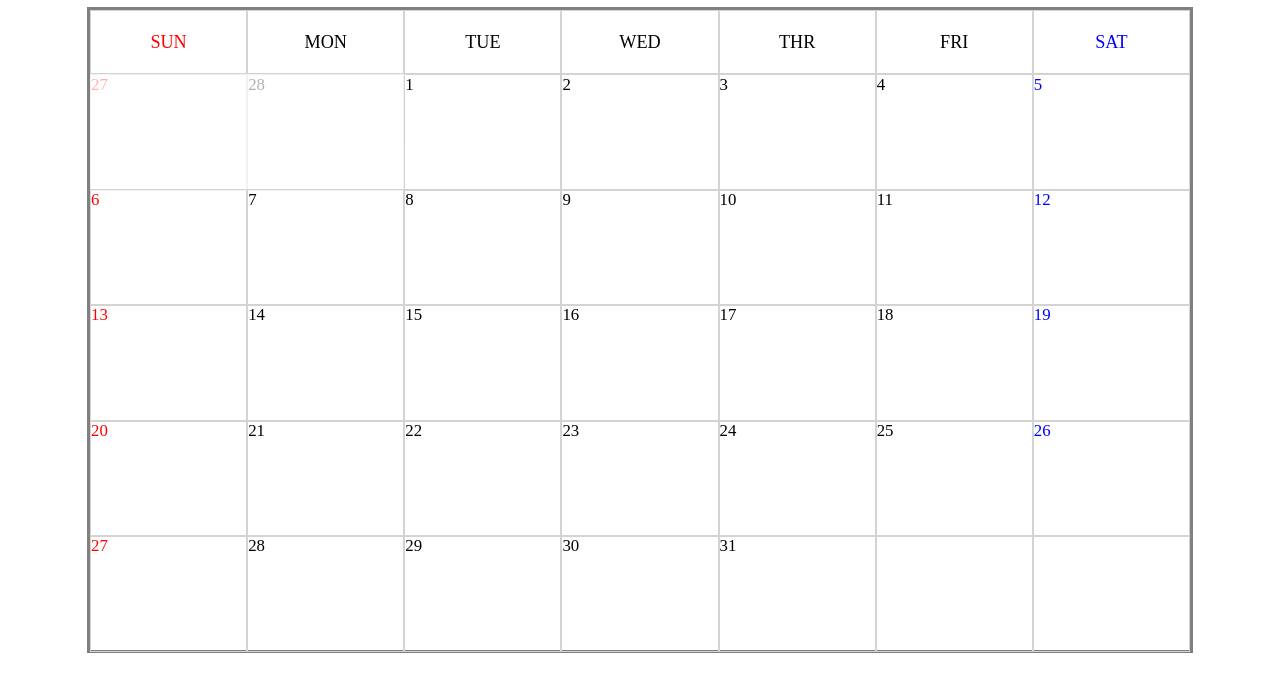
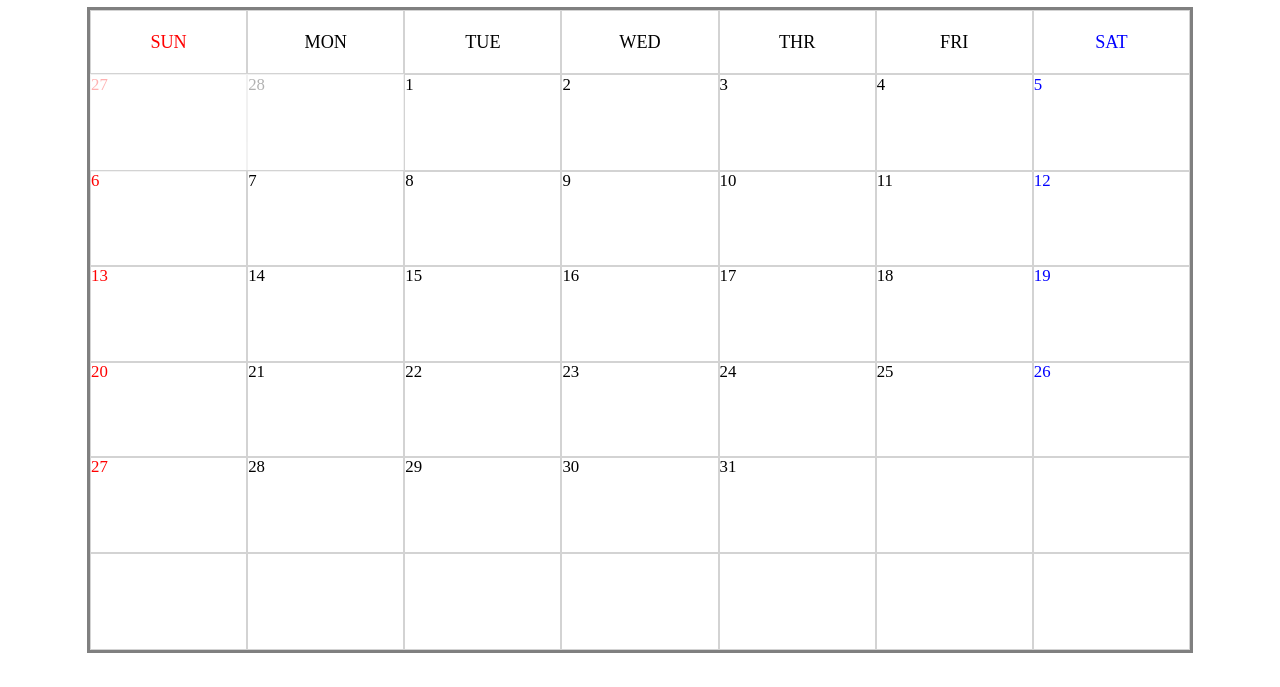
Before and after one commit to nggoong/VanillaJSCalendar, a plain HTML site: page index.html in a window 1280 px wide. Shown: the part 113-800 px from the top of the page. Drawn offline with Linux system fonts and the light colour scheme.

Commit message:
달력 사이즈 5줄에서 6줄로 수정✔

```diff
--- a/index.css
+++ b/index.css
@@ -75,7 +75,7 @@ html {
 }
 .week {
     display:flex;
-    height:20%;
+    height:16.6%;
 }
 .date {
     width:14.2%;
--- a/index.js
+++ b/index.js
@@ -2,7 +2,7 @@
     let dateObj;
     let currentYear;
     let currentMonth;
-    let dateMatrix = Array.from(Array(5), ()=> Array(7).fill(''));
+    let dateMatrix = Array.from(Array(6), ()=> Array(7).fill(''));
 
 
 
@@ -70,7 +70,7 @@
         let prevLastDay;
         let index = 0;
 
-        dateMatrix = Array.from(Array(5), ()=> Array(7).fill('')); // 매트릭스 다시 초기화
+        dateMatrix = Array.from(Array(6), ()=> Array(7).fill('')); // 매트릭스 다시 초기화
 
         if(currentMonth == 1) {
             prevMonth = 12;
@@ -97,18 +97,17 @@
         let prevIndex = setPrevDate();
         let currentDateObj = new Date(currentYear, currentMonth, 0);
         let currentLastDate = currentDateObj.getDate();
-        for(let i = prevIndex; i< dateMatrix[0].length; i++) {
+        for(let i = prevIndex; i < dateMatrix[0].length; i++) {
             dateMatrix[0][i] = dateValue;
             dateValue += 1;
         }
-        for(let i = 1; i<5; i++) {
+        for(let i = 1; i < 6; i++) {
             for(let j = 0; j < dateMatrix[i].length; j++) {
                 dateMatrix[i][j] = dateValue;
                 dateValue += 1;
-                if(dateValue > currentLastDate) break;
+                if(dateValue > currentLastDate) return prevIndex;
             }
         }
-
         return prevIndex;
     }
 
@@ -126,7 +125,6 @@
         for(let i = 0; i< dateMatrix.length; i++) {
             weekDiv = document.createElement('div');
             weekDiv.classList.add('week');
-            console.log('hello')
             for(let j = 0; j < dateMatrix[i].length; j++) {
                 dateDiv = document.createElement('div');
                 if(i == 0 && j < prevIndex) {
```
